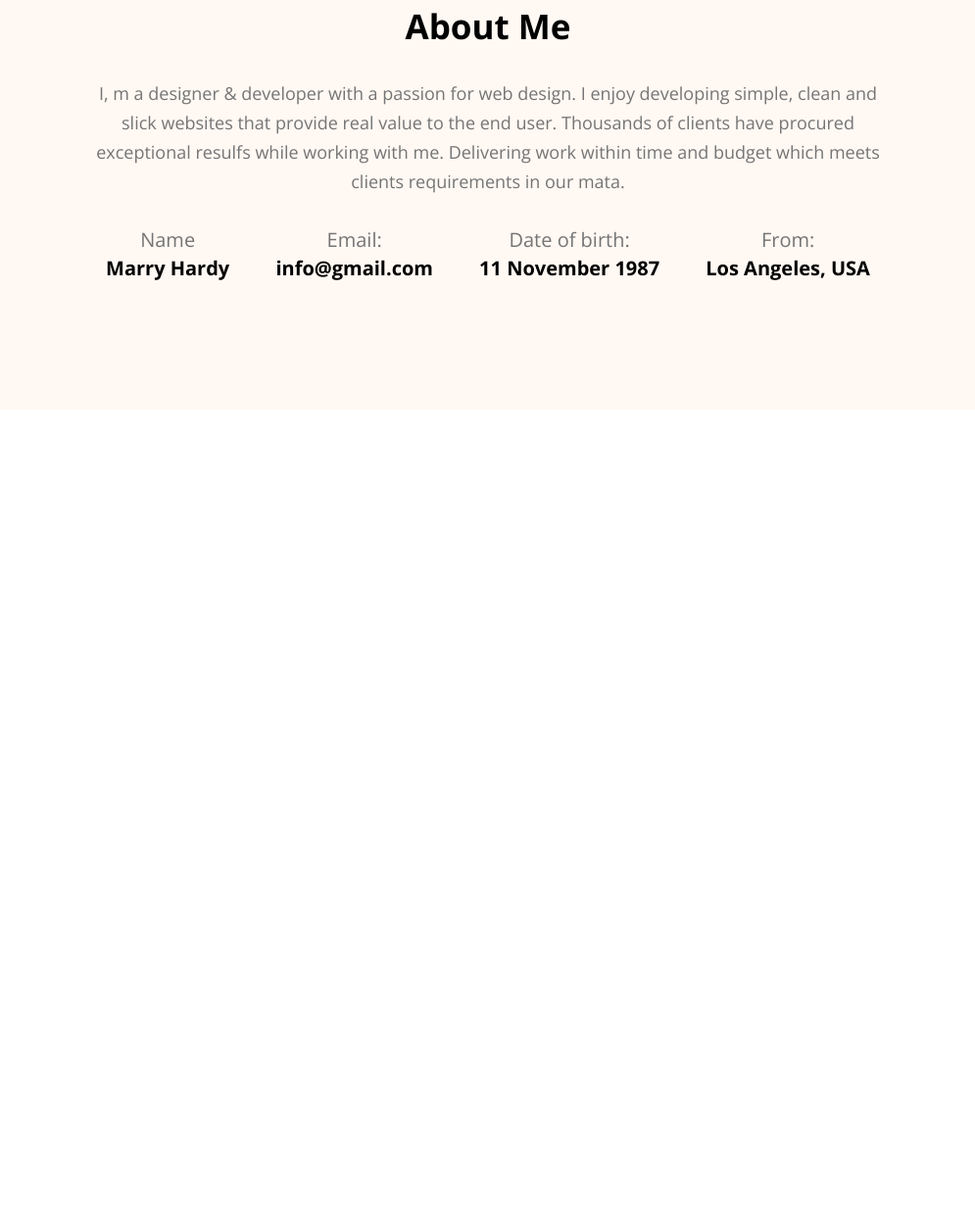
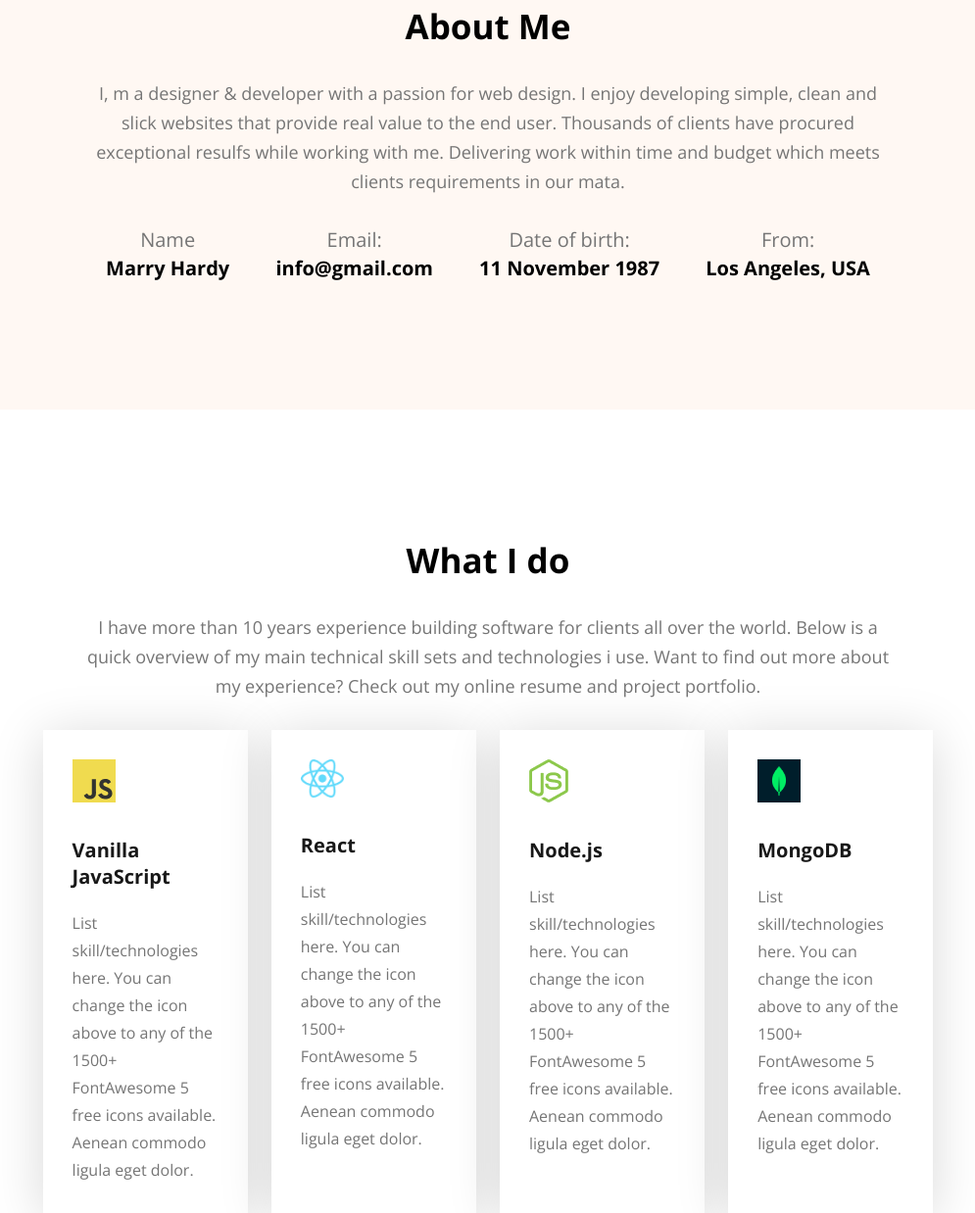
Before and after one commit to 1rafi3/My-first-project_protfolio, a plain HTML site: page index.html in a window 1280 px wide. Shown: the part 1092-2330 px from the top of the page at 98% size, without its empty margins (142-1137 px from the left). Before the commit the page ends 1510 px from the top, so only its background shows below. Drawn offline with nearby package versions, Linux system fonts and the light colour scheme.

Commit message:
skills er aag porjonto shesh

```diff
--- a/index.html
+++ b/index.html
@@ -62,5 +62,36 @@
             </div>
         </div>
     </section>
+
+    <section id="skills">
+        <div class="skills-container">
+            <div class="section-heading">
+                <h2>What I do</h2>
+                <p>I have more than 10 years experience building software for clients all over the world. Below is a quick overview of my main technical skill sets and technologies i use. Want to find out more about my experience? Check out my online resume and project portfolio.</p>
+            </div>
+            <div class="skill-box">
+                <div class="skill-card">
+                    <img src="images/icons/js.png" alt="">
+                    <h3>Vanilla JavaScript</h3>
+                    <p>List skill/technologies here. You can change the icon above to any of the 1500+ FontAwesome 5 free icons available. Aenean commodo ligula eget dolor.</p>
+                </div>
+                <div class="skill-card">
+                    <img src="images/icons/react.png" alt="">
+                    <h3>React</h3>
+                    <p>List skill/technologies here. You can change the icon above to any of the 1500+ FontAwesome 5 free icons available. Aenean commodo ligula eget dolor.</p>
+                </div>
+                <div class="skill-card">
+                    <img src="images/icons/nodejs.png" alt="">
+                    <h3>Node.js</h3>
+                    <p>List skill/technologies here. You can change the icon above to any of the 1500+ FontAwesome 5 free icons available. Aenean commodo ligula eget dolor.</p>
+                </div>
+                <div class="skill-card">
+                    <img src="images/icons/mongo.png" alt="">
+                    <h3>MongoDB</h3>
+                    <p>List skill/technologies here. You can change the icon above to any of the 1500+ FontAwesome 5 free icons available. Aenean commodo ligula eget dolor.</p>
+                </div>
+            </div>
+        </div>
+    </section>
 </body>
 </html>
--- a/styles/portfolio.css
+++ b/styles/portfolio.css
@@ -2,6 +2,9 @@
     margin: 0;
     padding: 0;
 }
+/* *{
+    box-sizing: border-box;
+} */
 /* shared style */
 .font-open-sans {
     font-family: "Open Sans", sans-serif;
@@ -132,3 +135,66 @@
 #about .about-container .about-info .info-card h4{
     font-size: 20px;
 }
+#skills{
+    padding-top: 130px;
+    /* background-color: aqua; */
+}
+#skills .skills-container{
+    width: 71%;
+    max-width: 1140px;
+    margin: 0 auto;
+    /* background-color: #181818; */
+    text-align: center;
+    margin: 0 auto;
+}
+#skills .skills-container .skill-box{
+    display: flex;
+    gap: 24px;
+}
+#skills .skills-container .skill-box .skill-card{
+    background-color: #FFFFFF;
+    text-align: left;
+    max-width: 267px;
+    /* max-height: 377px; */
+    /* border: 1px solid red; */
+    padding: 30px;
+    box-shadow: 0px 6px 50px 0 #00000027;
+}
+.skill-card img{
+    max-width: 44px;
+    margin-bottom: 30px;
+}
+#skills .skills-container .skill-box .skill-card h3{
+    color: #181818;
+    font-size: 20px;
+    margin-bottom: 20px;
+}
+#skills .skills-container .skill-box .skill-card p{
+    color: #757575;
+    font-size: 16px;
+    max-width: 201px;
+    line-height: 28px;
+}
+
+
+
+
+
+
+
+
+
+
+
+
+
+
+
+/* #skills .skills-container .section-heading{
+    padding: 50px;
+}
+#skills .skills-container .skill-box .skill-card img{
+    padding: 30px 193px 30px 30px;
+    max-width: 44px;
+}
+ */
```
